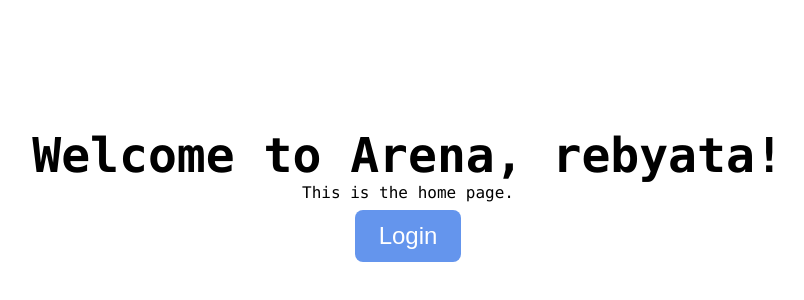
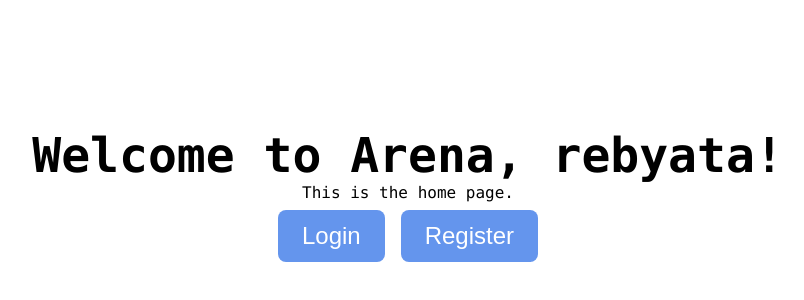
Before and after one commit to henriquecdb/RKraken, a React (Vite) app: page / in a window 1280 px wide. Shown: the part 202-502 px from the top of the page, without its empty margins (232-1036 px from the left). Built offline with nearby package versions, Linux system fonts and the light colour scheme.

Commit message:
Add button to welcome page

```diff
--- a/src/App.css
+++ b/src/App.css
@@ -34,7 +34,7 @@
 }
 
 .buttonContainer {
-  display: flex;
+  display: inline-block;
   flex-direction: column;
   align-items: center;
   justify-content: center;
--- a/src/components/WelcomePage.jsx
+++ b/src/components/WelcomePage.jsx
@@ -22,6 +22,12 @@ const WelcomePage = (props) => {
           onClick={onButtonClick}
           value={loggedIn ? "Logout" : "Login"}
         />
+        <input
+          className={"inputButton"}
+          type="button"
+          onClick={onButtonClick}
+          value={"Register"}
+        />
         {loggedIn ? <div>Your email address is {email}</div> : <div />}
       </div>
     </div>
```
